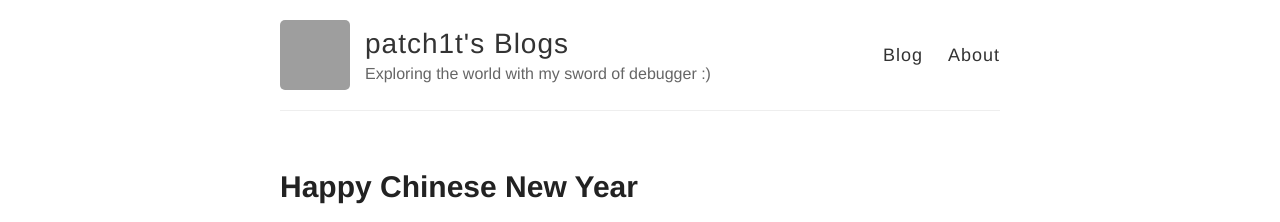
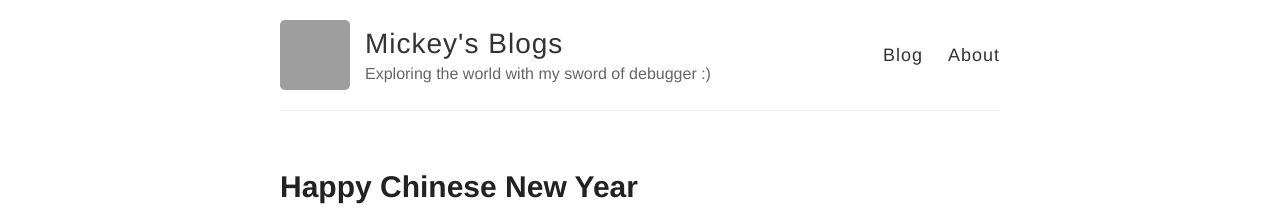
Before and after one commit to jhftss/jhftss.github.io, a Jekyll site: the page built from index.html, in a window 1280 px wide. Shown: the top 222 px of the page. Built offline with Jekyll 4.4.1, drawn with Linux system fonts in a browser that asks for light colours; grey boxes are pictures that could not be loaded.

Commit message:
Update _config.yml

```diff
--- a/_config.yml
+++ b/_config.yml
@@ -3,7 +3,7 @@
 #
 
 # Name of your site (displayed in the header)
-name: patch1t's Blogs
+name: Mickey's Blogs
 
 # Short bio or description (displayed in the header)
 description: Exploring the world with my sword of debugger :)
```
